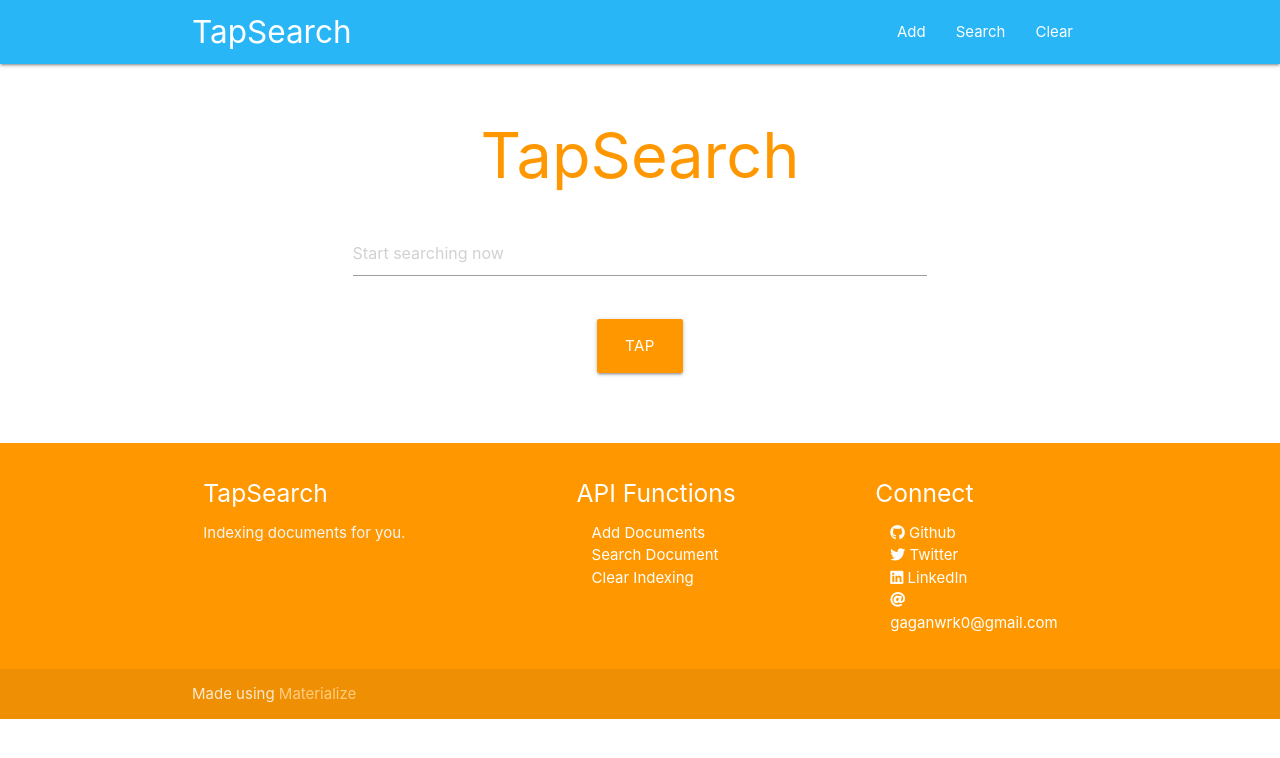
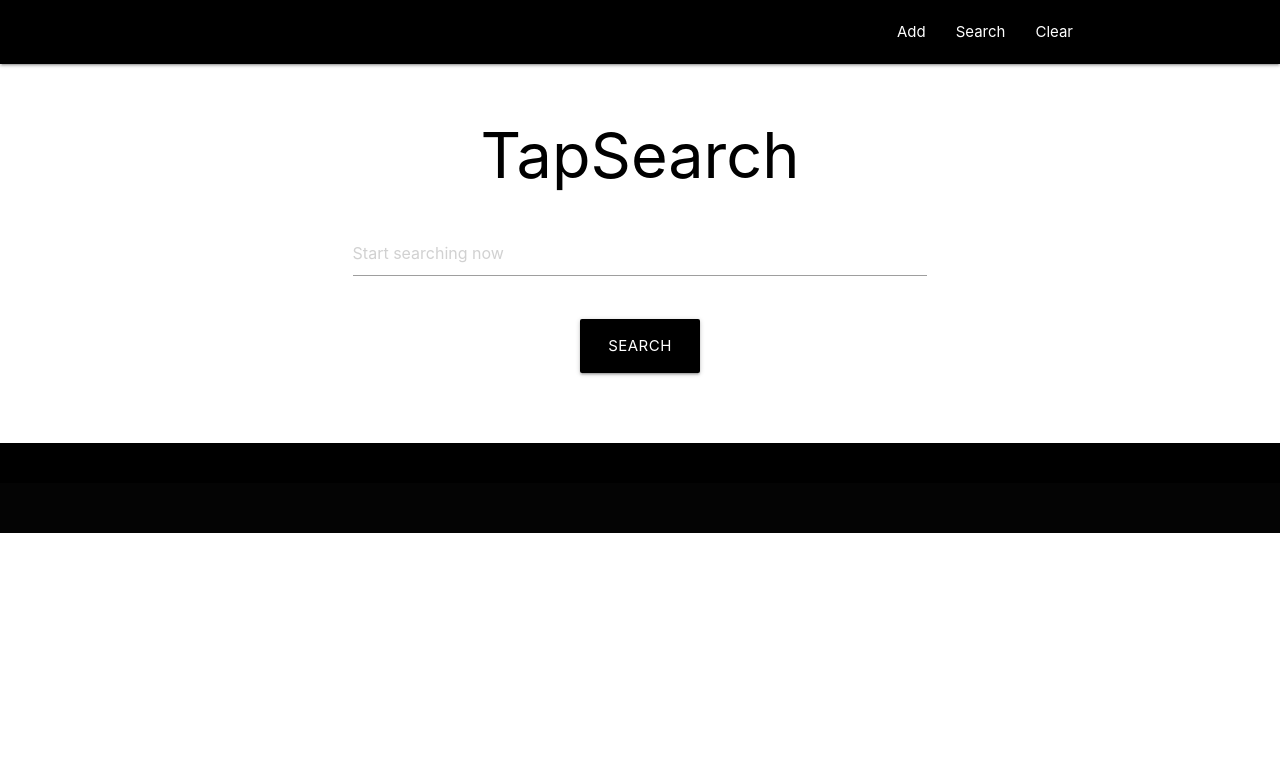
Before and after one commit to Amogh1999/TapSearch, a Django app: page / in a window 1280 px wide. Shown: the top 758 px of the page. Run offline with Django 3.2, Linux system fonts and the light colour scheme; some libraries are stand-ins or nearby versions.

Commit message:
Ready to heroku this sucker in the face.11

```diff
--- a/home/templates/base.html
+++ b/home/templates/base.html
@@ -10,7 +10,7 @@
     <title>TapSearch</title>
 
     <!-- CSS imports-->
-    <link rel="stylesheet" href="https://cdnjs.cloudflare.com/ajax/libs/materialize/1.0.0/css/materialize.min.css">
+    <link rel="stylesheet" href="https://cdnjs.cloudflare.com/ajax/libs/materialize/1.0.0-rc.2/css/materialize.min.css">
     <link rel="stylesheet" href="https://cdnjs.cloudflare.com/ajax/libs/font-awesome/5.11.2/css/all.css"
         integrity="sha256-46qynGAkLSFpVbEBog43gvNhfrOj+BmwXdxFgVK/Kvc=" crossorigin="anonymous" />
 
@@ -26,8 +26,8 @@
     <!-- Main body of page-->
 
 
-    <nav class="light-blue lighten-1" role="navigation">
-        <div class="nav-wrapper container"><a id="logo-container" class="brand-logo">TapSearch</a>
+    <nav class="black lighten-1" role="navigation">
+        <div class="nav-wrapper container"><a id="logo-container" class="brand-logo"></a>
             <ul class="right hide-on-med-and-down">
                 <li><a href="{% url 'home-add' %}">Add</a></li>
                 <li><a href="{% url 'home-home' %}">Search</a></li>
@@ -39,7 +39,7 @@
     <div class="section no-pad-bot" id="index-banner">
         <div class="container">
 
-            <h1 class="header center orange-text">TapSearch</h1>
+            <h1 class="header center black-text">TapSearch</h1>
 
             <div class="row center">
                 <div class="input-field offset-l2 col s12 m4 l8 center">
@@ -47,7 +47,7 @@
                 </div>
             </div>
             <div class="row center">
-                <a id="tap" class="btn-large waves-effect waves-light orange">Tap</a>
+                <a id="tap" class="btn-large waves-effect waves-light black">Search</a>
             </div>
         </div>
     </div>
@@ -123,40 +123,15 @@
             </div>
         </div>
     </div>
-    <footer class="page-footer orange">
+    <footer class="page-footer black">
         <div class="container">
             <div class="row">
-                <div class="col l5 s12">
-                    <h5 class="white-text">TapSearch</h5>
-                    <p class="grey-text text-lighten-4">Indexing documents for you.</p>
-                </div>
-                <div class="col l4 s12">
-                    <h5 class="white-text">API Functions</h5>
-                    <ul class="indented-list">
-                        <li><a class="white-text" href="{% url 'home-add' %}">Add Documents</a></li>
-                        <li><a class="white-text" href="{% url 'home-home' %}">Search Document</a></li>
-                        <li><a class="white-text" href="{% url 'home-clear' %}">Clear Indexing</a></li>
-                    </ul>
-                </div>
-                <div class="col l3 s12">
-                    <h5 class="white-text">Connect</h5>
-                    <ul class="indented-list">
-                        <li><a class="white-text" href="https://github.com/TheOneAboveAllTitan"><i
-                                    class="fab fa-github"></i> Github</a></li>
-                        <li><a class="white-text" href="https://twitter.com/_p_4Nd4_"><i class="fab fa-twitter"></i>
-                                Twitter</a></li>
-                        <li><a class="white-text" href="https://www.linkedin.com/in/gd3000/"><i
-                                    class="fab fa-linkedin"></i> LinkedIn</a></li>
-                        <li><a class="white-text" href="mailto:gaganwrk0@gmail.com"><i class="fas fa-at"></i>
-                                gaganwrk0@gmail.com</a></li>
-                    </ul>
-                </div>
+
+
             </div>
         </div>
         <div class="footer-copyright">
-            <div class="container">
-                Made using <a class="orange-text text-lighten-3" href="http://materializecss.com">Materialize</a>
-            </div>
+
         </div>
     </footer>
 
```
